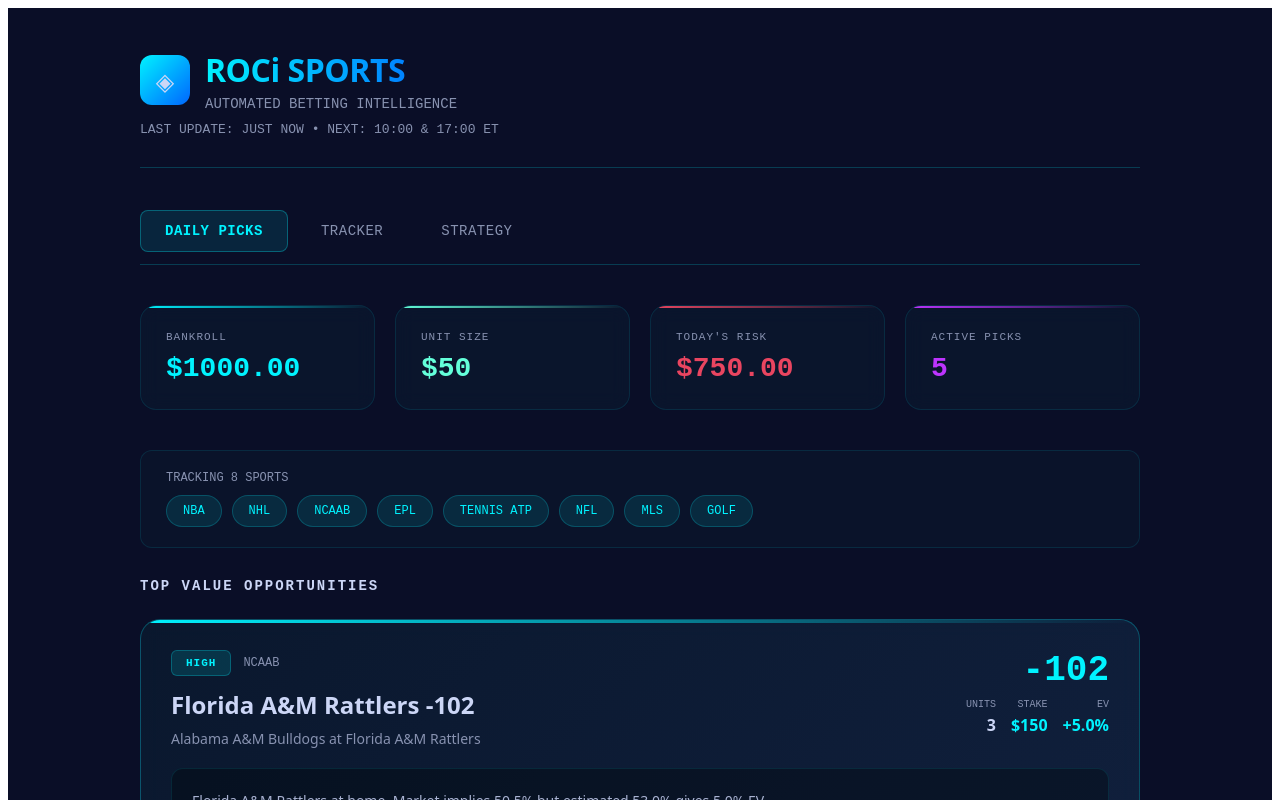
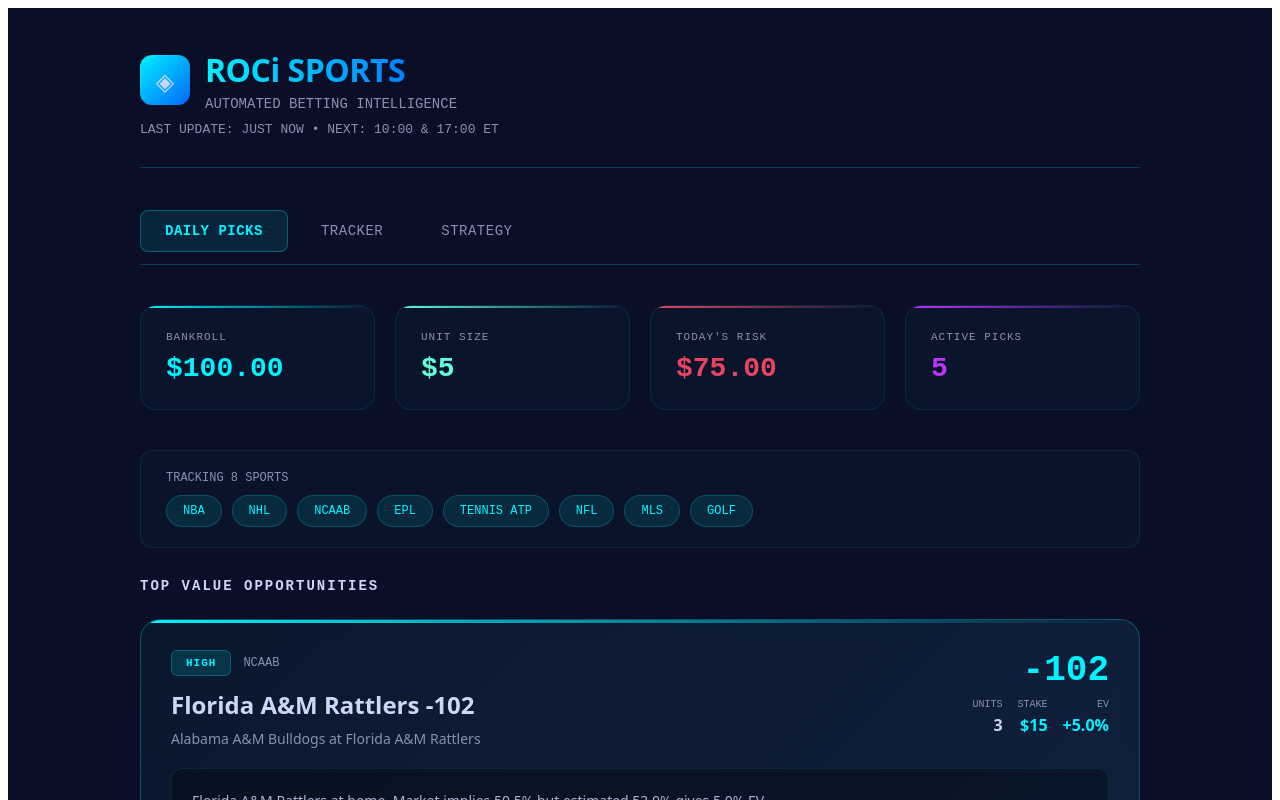
Before and after one commit to roci-emry/sports-betting, a Next.js app: page / in a window 1280 px wide. Shown: the top 800 px of the page. Built offline with nearby package versions, Linux system fonts and the light colour scheme.

Commit message:
Set default bankroll to 00 and unit size to

```diff
--- a/pages/index.js
+++ b/pages/index.js
@@ -6,8 +6,8 @@
   const [picks, setPicks] = useState([]);
   const [loading, setLoading] = useState(true);
   const [lastUpdated, setLastUpdated] = useState(null);
-  const [bankroll, setBankroll] = useState(1000);
-  const [unitSize, setUnitSize] = useState(50);
+  const [bankroll, setBankroll] = useState(100);
+  const [unitSize, setUnitSize] = useState(5);
   const [sportsChecked, setSportsChecked] = useState([]);
   const [trackedSports, setTrackedSports] = useState([]);
 
```
